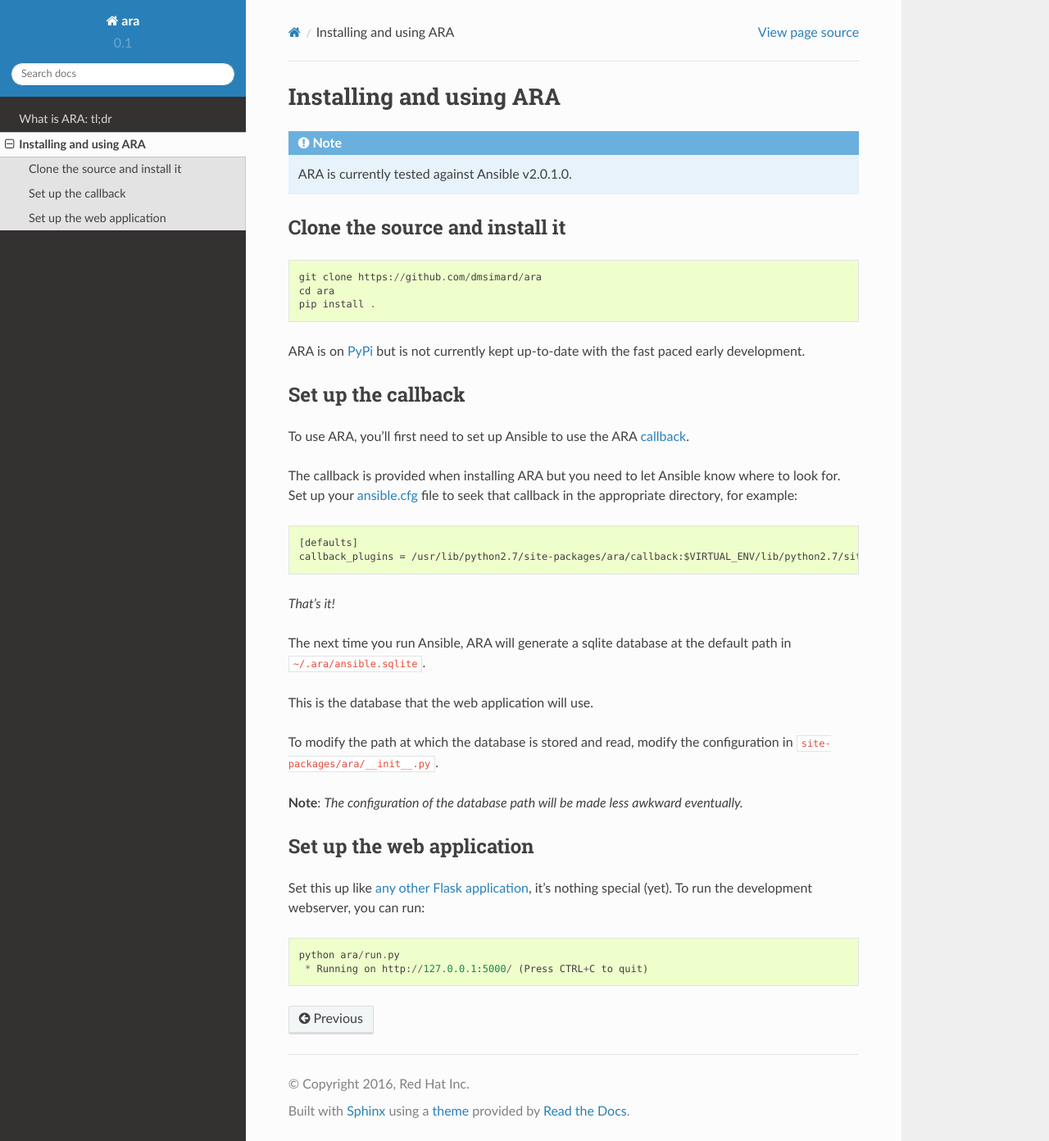
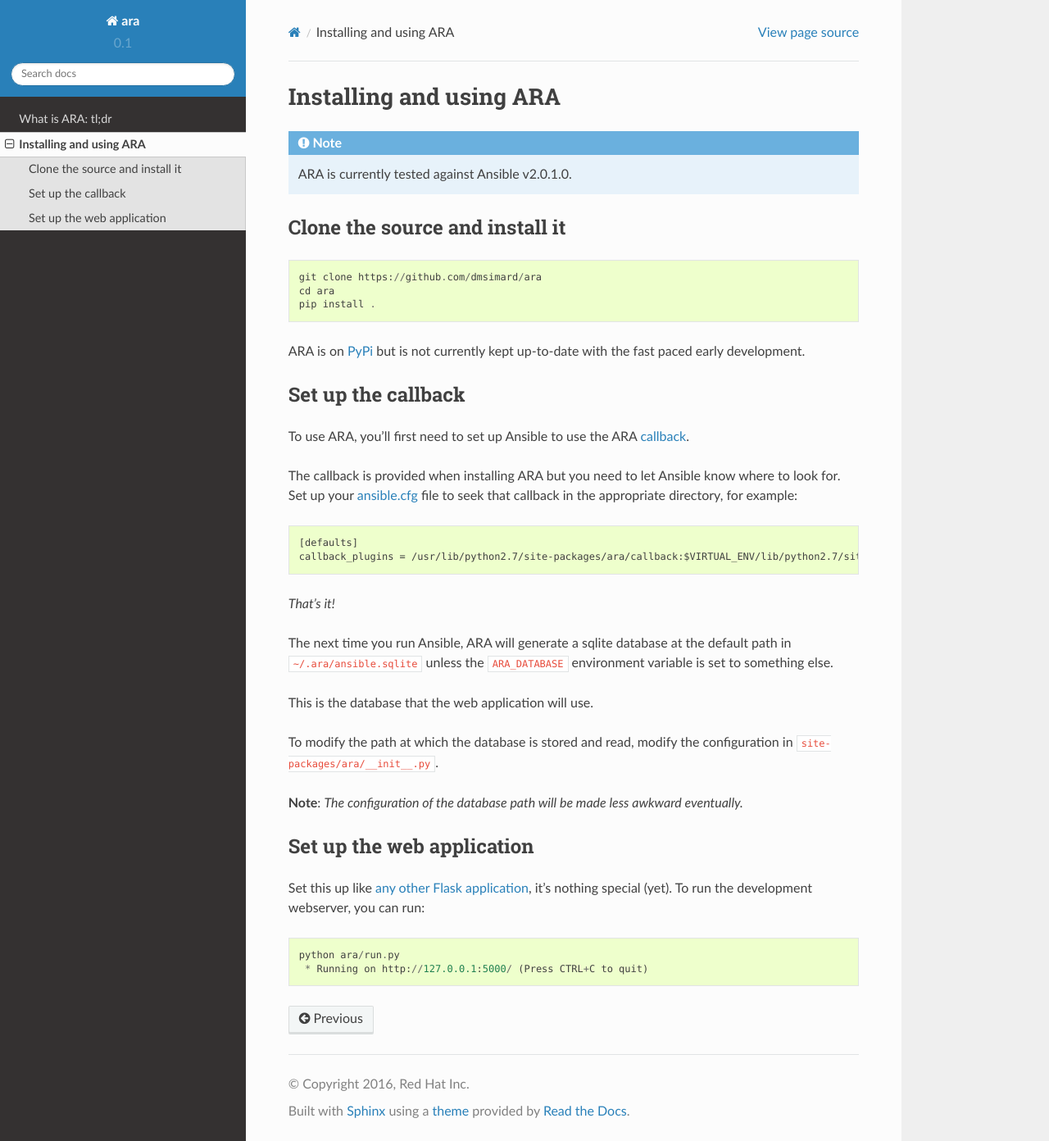
Before and after one commit to ansible-community/ara, a Sphinx documentation site: the page built from docs/installing.rst, in a window 1280 px wide and 1392 px high. Shown: the whole window at 82% size. Built offline with Sphinx 7.4.7 and the Read the Docs theme 2.0.0, drawn with Linux system fonts in a browser that asks for light colours.

Commit message:
Provide support reading database path from ARA_DATABASE env variable
This isn't a proper configuration file yet but will allow to
transition toward that goal while improving configurability with
very low effort.

```diff
--- a/ara/__init__.py
+++ b/ara/__init__.py
@@ -16,7 +16,8 @@
 from flask import Flask
 from flask_sqlalchemy import SQLAlchemy
 
-DATABASE = os.path.expanduser('~/.ara/ansible.sqlite')
+DEFAULT_DATABASE = os.path.expanduser('~/.ara/ansible.sqlite')
+DATABASE = os.getenv('ARA_DATABASE', DEFAULT_DATABASE)
 
 # TODO (dmsimard): Figure out the best place and way to initialize the
 #                  database if it hasn't been created yet.
--- a/docs/installing.rst
+++ b/docs/installing.rst
@@ -32,7 +32,8 @@
 *That's it!*
 
 The next time you run Ansible, ARA will generate a sqlite database at the
-default path in ``~/.ara/ansible.sqlite``.
+default path in ``~/.ara/ansible.sqlite`` unless the ``ARA_DATABASE``
+environment variable is set to something else.
 
 This is the database that the web application will use.
 
```
